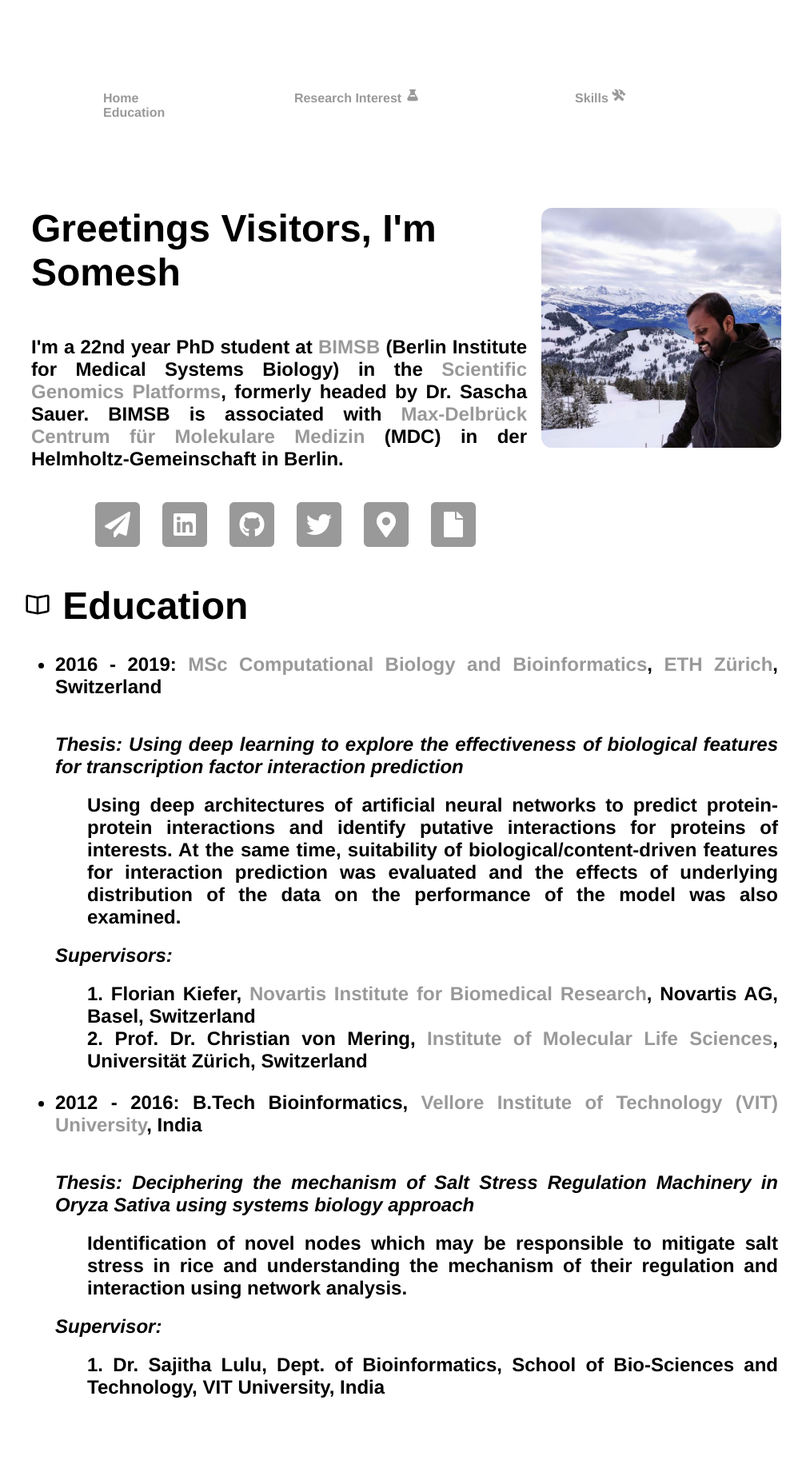
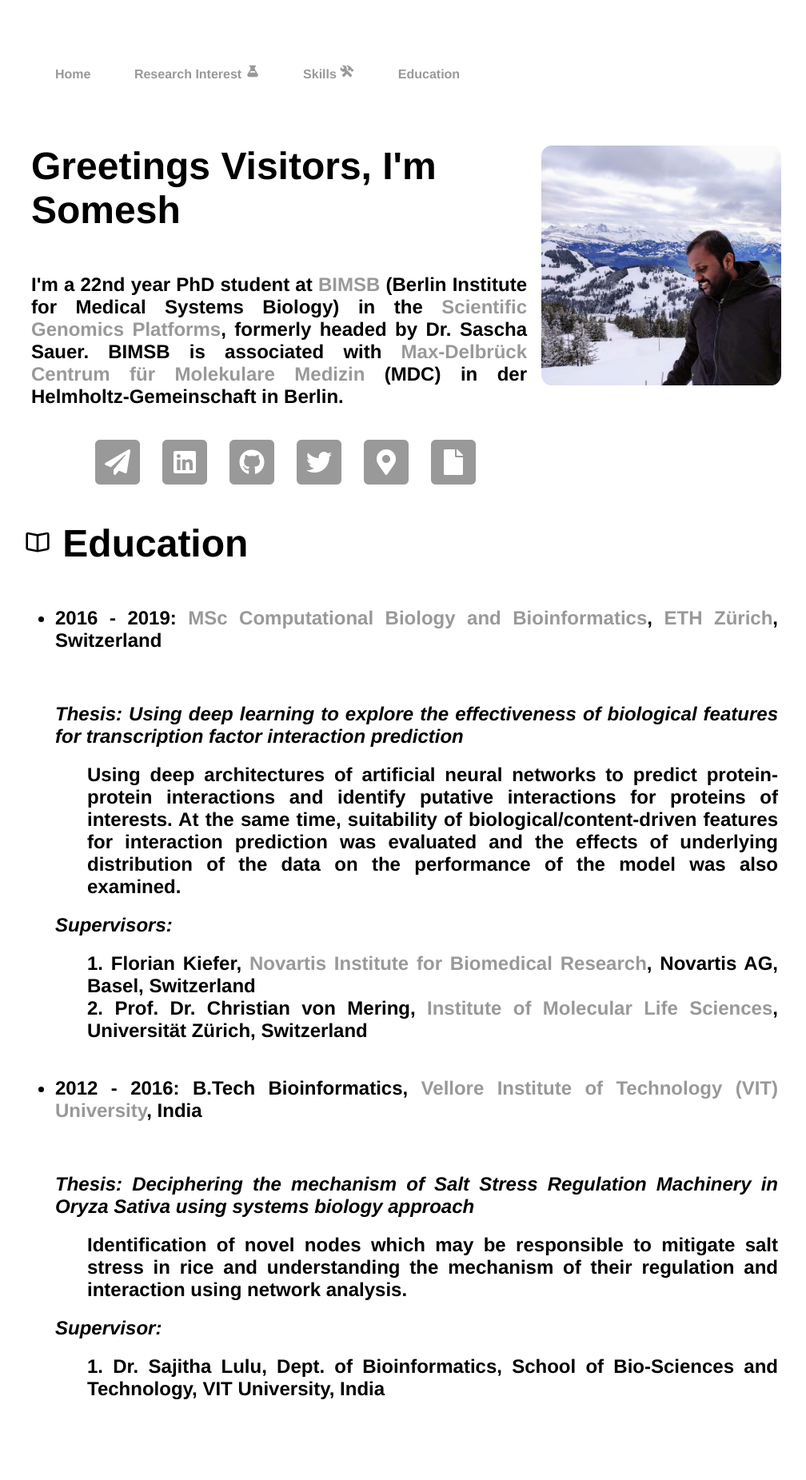
Before and after one commit to saisomesh2594/saisomesh2594.github.io, a Jekyll site: the page built from index.html, in a window 1280 px wide. Shown: the whole page at 80% size, without its empty margins (131-1139 px from the left). Built offline with Jekyll 4.4.1, drawn with Linux system fonts in a browser that asks for light colours.

Commit message:
update css

```diff
--- a/css/main.css
+++ b/css/main.css
@@ -5,20 +5,24 @@ body {
 
 nav ul, footer ul {
     font-family:'Helvetica', 'Arial', 'Sans-Serif';
-    padding: 50px;
+    padding: 20px;
     list-style: none;
     font-weight: bold;
 }
 
 nav ul li, footer ul li {
     display: inline;
-    margin-right: 90px;
-    padding: 50px;
+    margin-right: 10px;
+    padding: 20px;
 }
 
-/*ul li{
+ul li{
 	padding: 20px 0px;
-}*/
+}
+
+li{
+	margin: 20px 0;
+}
 
 ul.custom {
 	list-style-type: circle;
```
